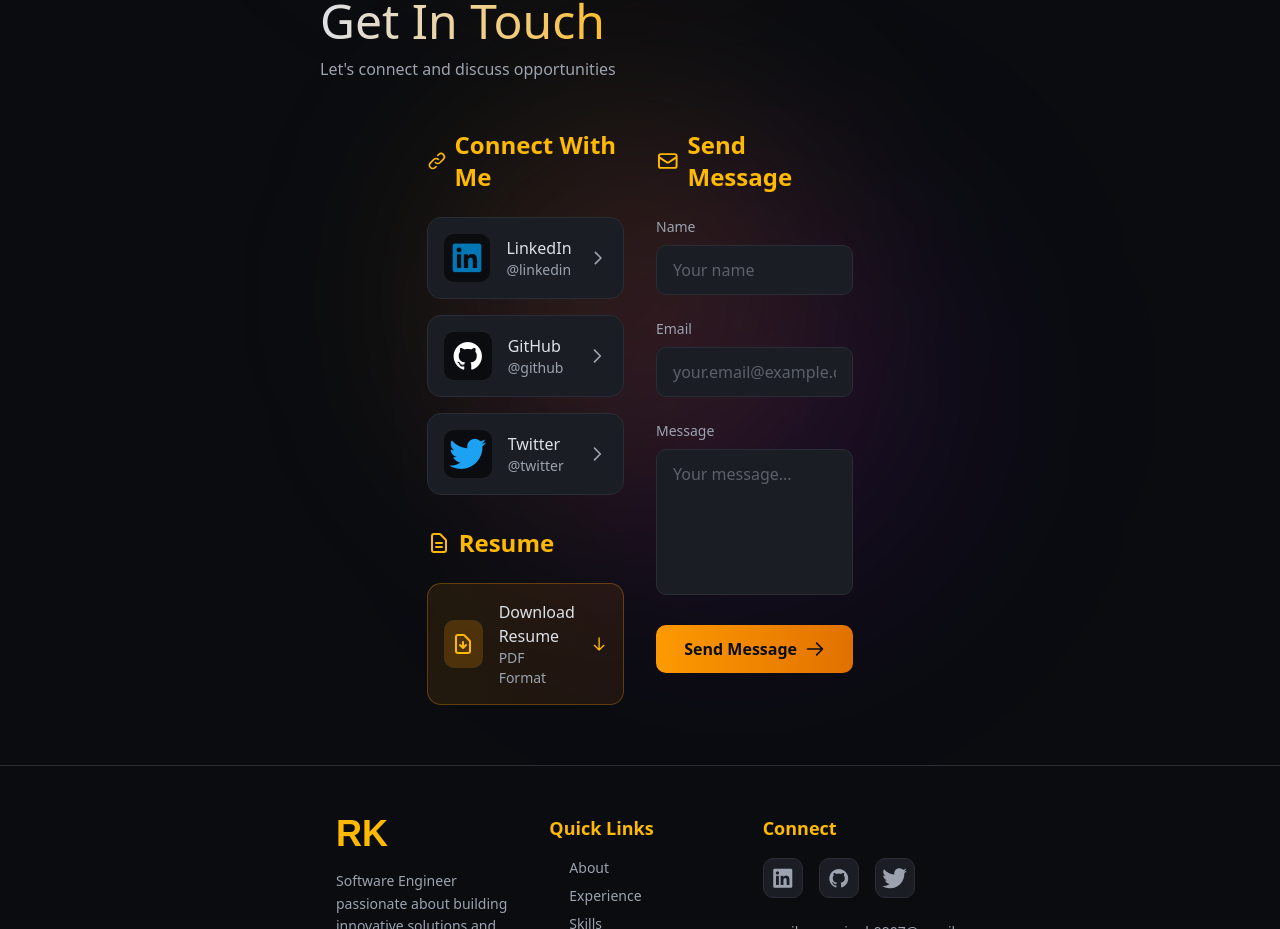
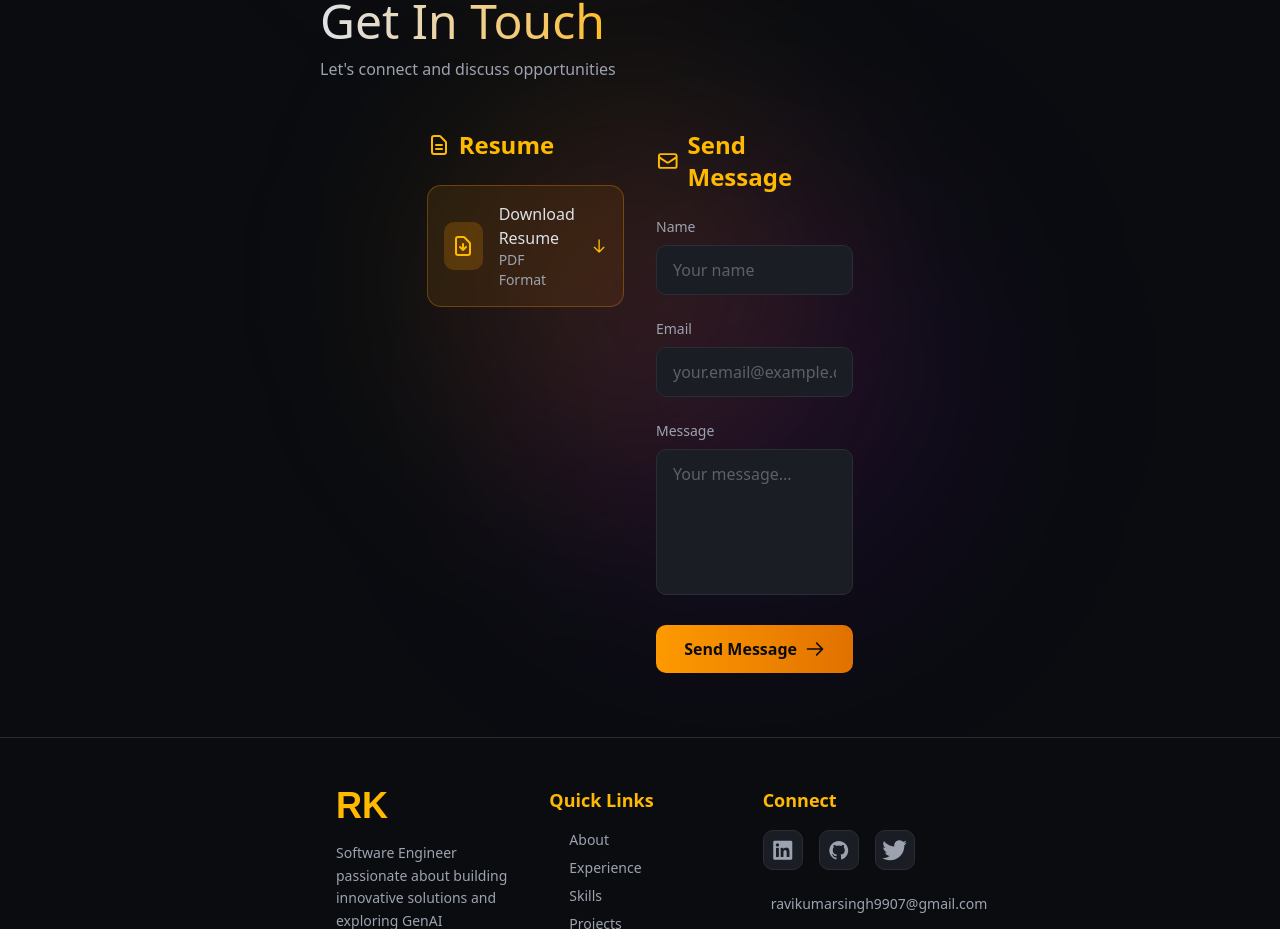
Before and after one commit to ravikumar-sde/portfolio-next, a Next.js app: page / in a window 1280 px wide. Shown: the part 3535-4464 px from the top of the page. Built offline with nearby package versions, Linux system fonts and the light colour scheme.

Commit message:
Updated - Contact me section made static instead of scrollable.

```diff
--- a/app/Components/contact.tsx
+++ b/app/Components/contact.tsx
@@ -53,7 +53,7 @@ const Contact = () => {
     };
 
     return (
-        <div className='relative w-full h-screen flex flex-col py-8 mt-10'>
+        <div className='relative w-full flex flex-col py-8 mt-10'>
             {/* Section gradient accents */}
             <div className="absolute top-1/4 right-1/4 w-[450px] h-[450px] bg-purple-600/10 rounded-full blur-[110px] pointer-events-none -z-10"></div>
             <div className="absolute bottom-1/3 left-1/3 w-[400px] h-[400px] bg-amber-500/12 rounded-full blur-[100px] pointer-events-none -z-10"></div>
@@ -76,7 +76,7 @@ const Contact = () => {
                     {/* Left Column - Social Links & Resume */}
                     <div className='space-y-6 md:space-y-8'>
                         {/* Social Media Links */}
-                        <div>
+                        <div className='sm:opacity-0 sm:absolute'>
                             <h3 className='text-xl md:text-2xl font-semibold text-amber-400 mb-4 md:mb-6 flex items-center gap-2'>
                                 <svg className="w-6 h-6" fill="none" stroke="currentColor" viewBox="0 0 24 24">
                                     <path strokeLinecap="round" strokeLinejoin="round" strokeWidth={2} d="M13.828 10.172a4 4 0 00-5.656 0l-4 4a4 4 0 105.656 5.656l1.102-1.101m-.758-4.899a4 4 0 005.656 0l4-4a4 4 0 00-5.656-5.656l-1.1 1.1" />
```
